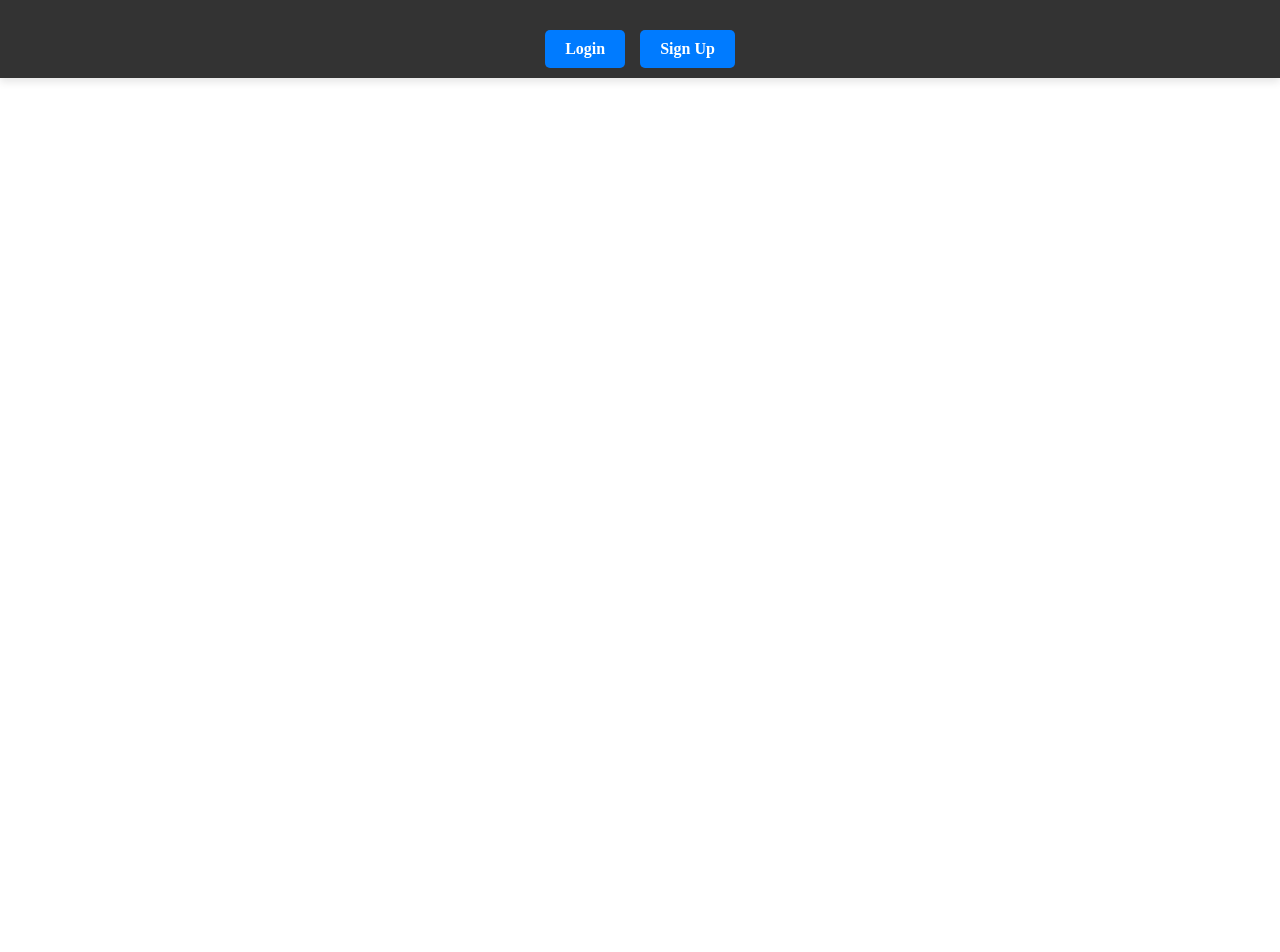
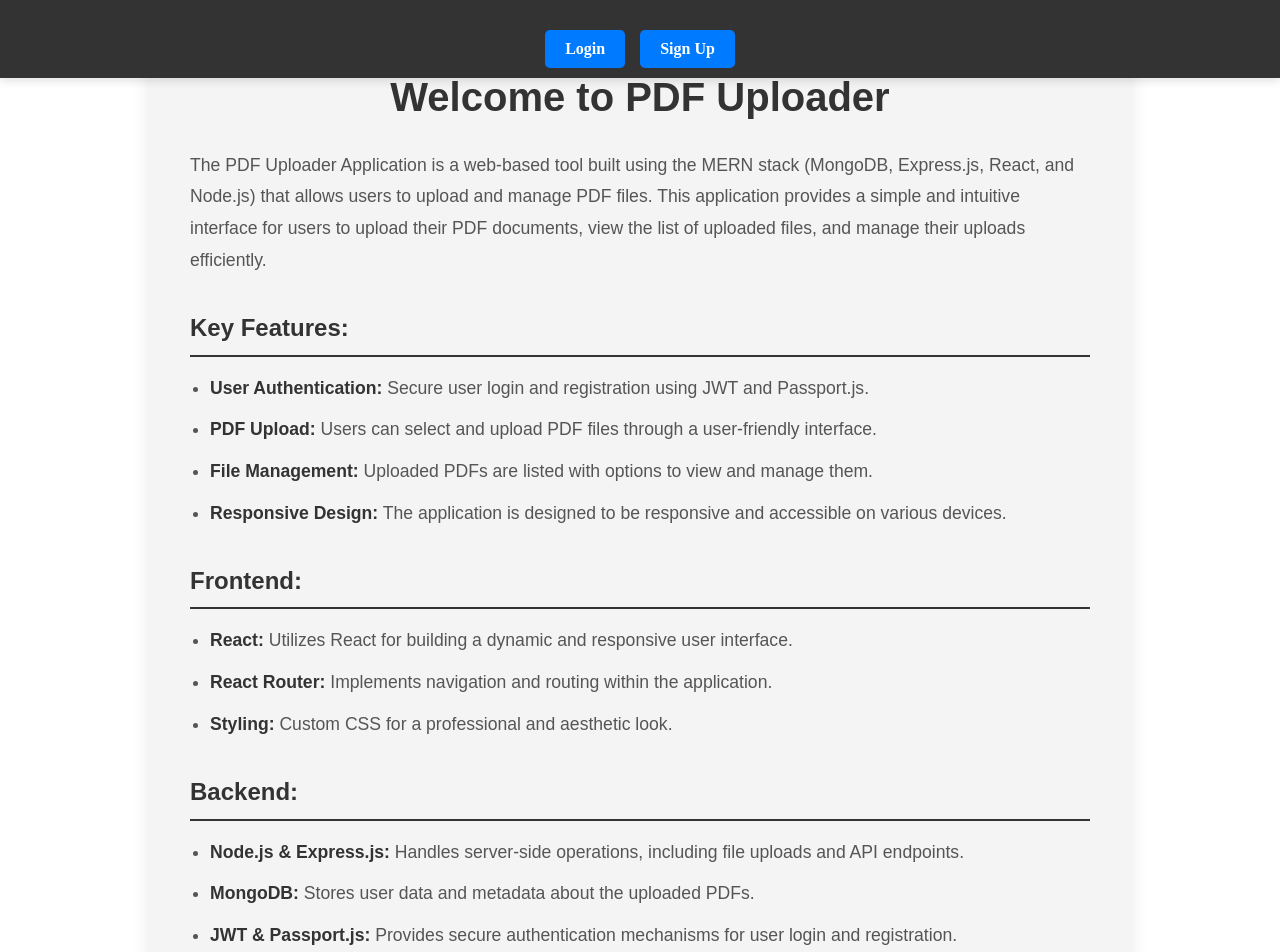
Before and after one commit to Vima1999green/PDF_UPLOADER, a React (Create React App) app in the folder FrontEnd/frontend/: page / in a window 1280 px wide. Before the commit this address had no page. Shown: the top 952 px of the page. Before the commit the page ends 800 px from the top, so only its background shows below. Built offline with nearby package versions, Linux system fonts and the light colour scheme.

Commit message:
create home page to explain about the functionalities and technologies I used to develp the application

```diff
--- a/FrontEnd/frontend/src/App.js
+++ b/FrontEnd/frontend/src/App.js
@@ -11,6 +11,7 @@ import SignUpForm from "./components/SignUpForm";
 import ViewPdf from "./pages/ViewPdf";
 
 import Navbar from "./components/Navbar";
+import HomePage from "./pages/HomePage";
 
 function App() {
   const isAuthenticated = !!localStorage.getItem("jwtToken");
@@ -19,6 +20,7 @@ function App() {
       <Router>
         <Navbar style={{ position: "fixed" }} />
         <Routes>
+          <Route path="/" element={<HomePage />} />
           <Route path="/signUp" element={<SignUpForm />} />
           <Route path="/login" element={<LoginForm />} />
           <Route
--- /dev/null
+++ b/FrontEnd/frontend/src/pages/HomePage.js
@@ -0,0 +1,87 @@
+import React from "react";
+import "../styles/HomePage.css";
+
+function HomePage() {
+  return (
+    <div className="home-container">
+      <div className="header-container">
+        <h1>Welcome to PDF Uploader</h1>
+      </div>
+      <div className="description-container">
+        <p>
+          The PDF Uploader Application is a web-based tool built using the MERN
+          stack (MongoDB, Express.js, React, and Node.js) that allows users to
+          upload and manage PDF files. This application provides a simple and
+          intuitive interface for users to upload their PDF documents, view the
+          list of uploaded files, and manage their uploads efficiently.
+        </p>
+        <h2>Key Features:</h2>
+        <ul>
+          <li>
+            <strong>User Authentication:</strong> Secure user login and
+            registration using JWT and Passport.js.
+          </li>
+          <li>
+            <strong>PDF Upload:</strong> Users can select and upload PDF files
+            through a user-friendly interface.
+          </li>
+          <li>
+            <strong>File Management:</strong> Uploaded PDFs are listed with
+            options to view and manage them.
+          </li>
+          <li>
+            <strong>Responsive Design:</strong> The application is designed to
+            be responsive and accessible on various devices.
+          </li>
+        </ul>
+        <h2>Frontend:</h2>
+        <ul>
+          <li>
+            <strong>React:</strong> Utilizes React for building a dynamic and
+            responsive user interface.
+          </li>
+          <li>
+            <strong>React Router:</strong> Implements navigation and routing
+            within the application.
+          </li>
+          <li>
+            <strong>Styling:</strong> Custom CSS for a professional and
+            aesthetic look.
+          </li>
+        </ul>
+        <h2>Backend:</h2>
+        <ul>
+          <li>
+            <strong>Node.js & Express.js:</strong> Handles server-side
+            operations, including file uploads and API endpoints.
+          </li>
+          <li>
+            <strong>MongoDB:</strong> Stores user data and metadata about the
+            uploaded PDFs.
+          </li>
+          <li>
+            <strong>JWT & Passport.js:</strong> Provides secure authentication
+            mechanisms for user login and registration.
+          </li>
+        </ul>
+        <h2>Usage:</h2>
+        <ul>
+          <li>
+            <strong>Sign Up / Login:</strong> Users need to sign up or log in to
+            access the application.
+          </li>
+          <li>
+            <strong>Upload PDF:</strong> Users can upload PDF files using the
+            upload form. The uploaded files are securely stored on the server.
+          </li>
+          <li>
+            <strong>View Uploaded PDFs:</strong> Users can navigate to the "View
+            Uploaded PDFs" section to see a list of their uploaded files.
+          </li>
+        </ul>
+      </div>
+    </div>
+  );
+}
+
+export default HomePage;
--- /dev/null
+++ b/FrontEnd/frontend/src/styles/HomePage.css
@@ -0,0 +1,54 @@
+/* HomePage.css */
+.home-container {
+  font-family: Arial, sans-serif;
+  padding: 40px;
+  max-width: 900px;
+  margin: auto;
+  background: #f4f4f4;
+  border-radius: 8px;
+  box-shadow: 0 0 20px rgba(0, 0, 0, 0.1);
+}
+
+.header-container {
+  text-align: center;
+  margin-bottom: 30px;
+}
+
+.header-container h1 {
+  font-size: 2.5em;
+  color: #333;
+  margin-bottom: 10px;
+}
+
+.description-container {
+  line-height: 1.8;
+  color: #555;
+}
+
+.description-container p {
+  font-size: 1.1em;
+  margin-bottom: 20px;
+}
+
+.description-container h2 {
+  font-size: 1.5em;
+  color: #333;
+  margin-top: 30px;
+  margin-bottom: 15px;
+  border-bottom: 2px solid #333;
+  padding-bottom: 5px;
+}
+
+.description-container ul {
+  list-style-type: disc;
+  padding-left: 20px;
+}
+
+.description-container ul li {
+  margin-bottom: 10px;
+  font-size: 1.1em;
+}
+
+.description-container ul li strong {
+  color: #333;
+}
```
